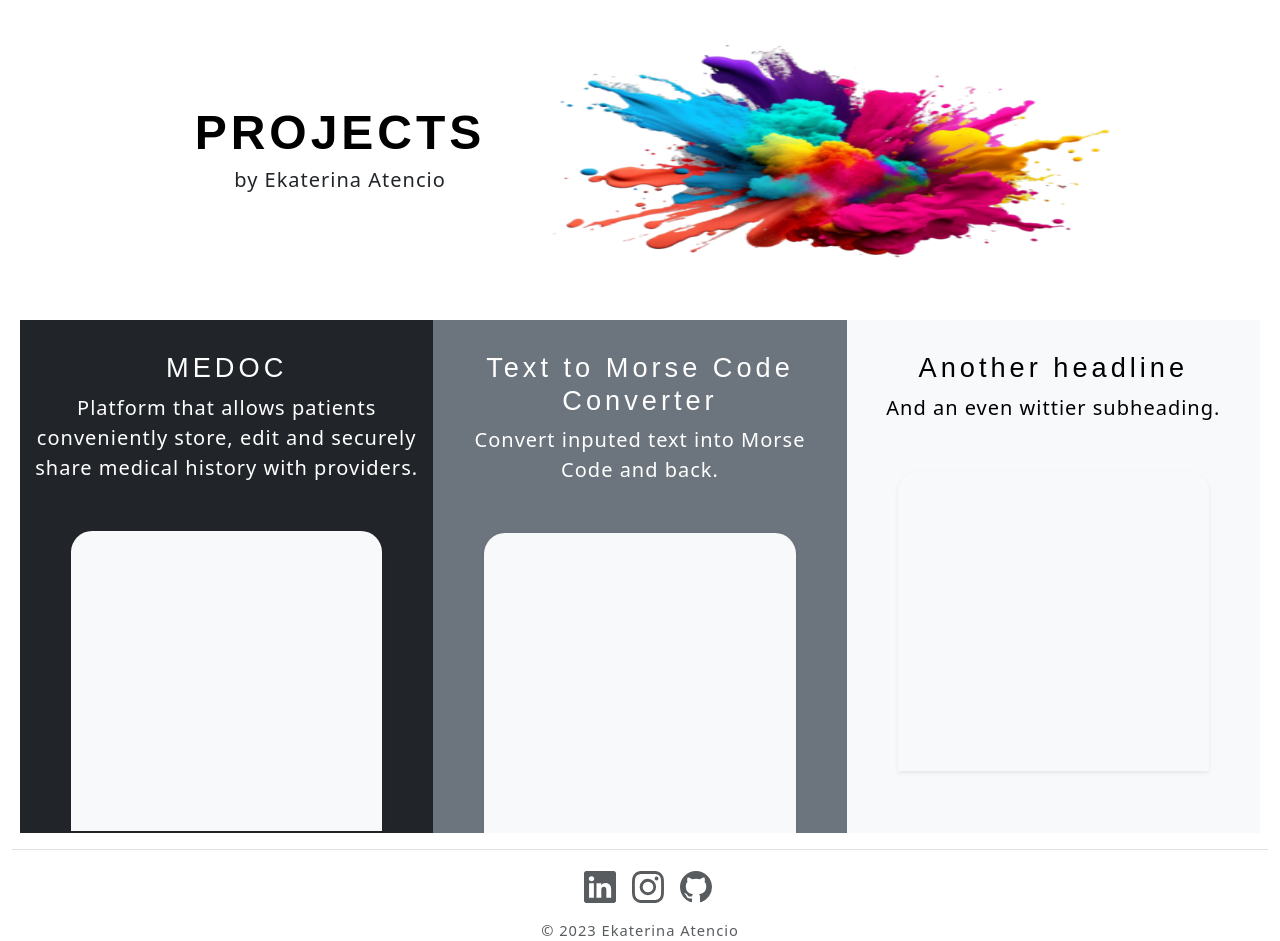
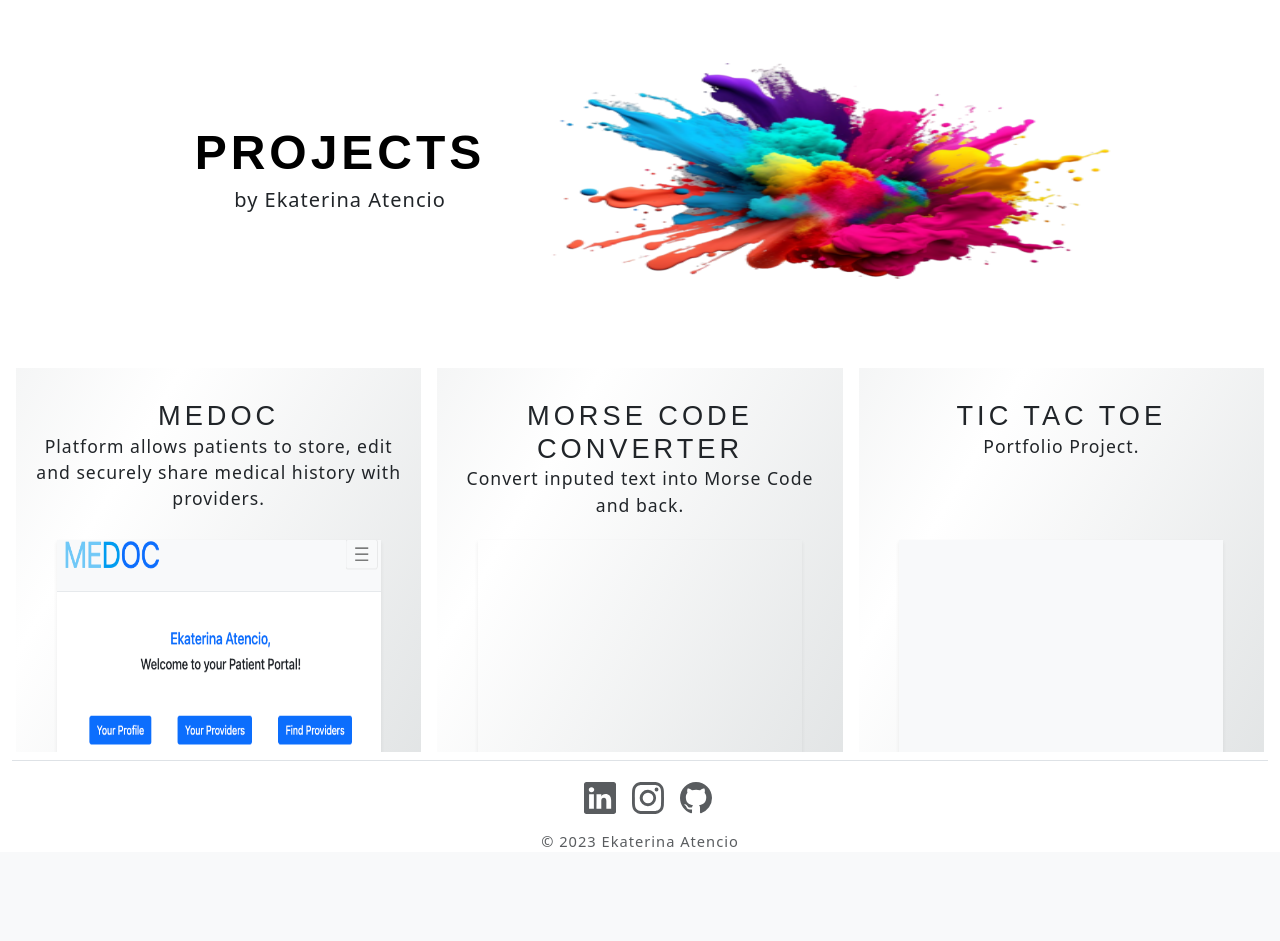
Before and after one commit to ekaten/Ekaterina_Atencio_Portfolio_Website, a Flask app: page /projects in a window 1280 px wide. Shown: the part 84-1025 px from the top of the page. After the commit the page ends 931 px from the top, so only its background shows below. Run offline with Flask 2, Linux system fonts and the light colour scheme; some libraries are stand-ins or nearby versions; some web fonts are replaced.

Commit message:
Finish Projects page. Medoc project added

```diff
--- a/main.py
+++ b/main.py
@@ -49,6 +49,11 @@ def skills():
     return render_template("skills.html")
 
 
+@app.route('/morse', methods=['GET', "POST"])
+def morse():
+    return render_template("morse.html")
+
+
 
 
 ################ RUN ##################
--- a/static/css/static.css
+++ b/static/css/static.css
@@ -114,16 +114,37 @@ hr {
 }
 
 .projects-container {
-    width: calc(100vw - 64px);
+    width: calc(100vw - 16px);
     padding: 0 !important;
-    margin-left: auto;
-    margin-right: auto;
+}
+
+.projects-row {
+    margin: 0 !important;
+    padding: 0 !important;
 }
 
 .project {
-    margin-right: 0 !important;
-    margin-bottom: 16px;
-    max-height: calc(100vw - 64px);
+    max-height: 400px;
+    border: 8px solid white;
+    padding: 0 !important;
+    }
+
+.project-link {
+    width: 100%;
+    height: 100%;
+    text-decoration: none;
+    color: inherit;
+
+}
+
+.project-description-div{
+    height: 30%;
+    width: 90%;
+    margin: auto;
+}
+
+.project-description {
+    font-size: 1.1rem;
 }
 
 .project-heading {
@@ -131,6 +152,33 @@ hr {
     font-size: 1.7rem;
     letter-spacing: 4px;
     font-stretch: extra-expanded;
+    margin-bottom: 0 !important;
+}
+
+.project-snap{
+    max-height: 60%;
+    margin-top: 10%;
+    margin-bottom: 0;
+}
+
+/* ANIMATIONS */
+
+.gradient-background {
+  background: linear-gradient(300deg, #DCDFE0, #FFFFFF, #DCDFE0);
+  background-size: 180% 180%;
+  animation: gradient-animation 18s ease infinite;
+}
+
+@keyframes gradient-animation {
+  0% {
+    background-position: 0% 50%;
+  }
+  50% {
+    background-position: 100% 50%;
+  }
+  100% {
+    background-position: 0% 50%;
+  }
 }
 
 
@@ -139,6 +187,11 @@ hr {
 @media (max-width: 770px) {
     .projects-banner {
         padding-bottom: 50px;
+        padding-top: 10px;
+    }
+
+    .project-snap {
+        margin-top: 40px;
     }
 }
 
@@ -163,3 +216,24 @@ hr {
         background-size: 90vw 80vh;
     }
 }
+
+@media (max-width: 470px) {
+    .project-snap {
+        height: 70%
+    }
+
+}
+
+@media (max-width: 330px) {
+    .project {
+        height: 200px;
+    }
+    .project-description {
+    height: 100%;
+    }
+    .project-snap {
+        display: none;
+    }
+
+
+}
--- /dev/null
+++ b/templates/morse.html
@@ -0,0 +1,5 @@
+{% include "header.html" %}
+
+<h1> Morse Code Converter</h1>
+
+{% include "footer.html" %}
--- a/templates/projects.html
+++ b/templates/projects.html
@@ -8,9 +8,9 @@
 
 <div class="projects-banner container col-xxl-10" >
 
-              <div class="row flex-md-row-reverse align-items-center justify-content-center " style="height:40vh; max-width: 1800px; " >
+              <div class="row flex-md-row-reverse align-items-center justify-content-center " style="height:45vh; max-width: 1800px; " >
 
-              <div class="splash col-10 col-sm-3 col-md-6 col-lg-6 col-xl-7 align-items-center justify-content-center"  style=" padding: 7rem 2rem; background:transparent url('static/img/color-splash1-projects.png'); background-size: 100% 120%; background-position:center; background-repeat: no-repeat; height: 65%; width: 60%; min-height: 230px; min-width: 300px; max-width: 600px;   "></div>
+              <div class="splash col-10 col-sm-3 col-md-6 col-lg-6 col-xl-7 align-items-center justify-content-center"  style=" padding: 7rem 2rem; background:transparent url('static/img/color-splash1-projects.png'); background-size: 100% 120%; background-position:center; background-repeat: no-repeat; height: 65%; width: 60%; min-height: 230px; min-width: 270px; max-width: 600px;   "></div>
 
               <div class="col-md-4 col-lg-4 text-center">
                       <h1 class=" heading display-5 fw-bold text-body-emphasis lh-1 mt-2 mb-2">PROJECTS</h1>
@@ -23,33 +23,40 @@
 <!--  PROJECTS  -->
 
   <div class="projects-container container-fluid position-relative">
-  <div class="row">
-      <a href="https://medoc.ekaterinaatencio.com/"></a>
-          <div class="project col-12 col-lg-4 col-sm-6 text-bg-dark text-center overflow-hidden">
-        <div class="my-3 py-3">
-          <h2 class="project-heading display-5">MEDOC</h2>
-          <p class="project-description lead">Platform that allows patients conveniently store, edit and securely share medical
+  <div class="projects-row row">
+
+
+      <div class="project gradient-background col-12 col-md-6 col-lg-4 text-center overflow-hidden">
+          <a class="project-link" href="https://medoc.ekaterinaatencio.com/" target="_blank" >
+            <div class="project-description-div my-3 py-3">
+              <h2 class="project-description project-heading display-5">MEDOC</h2>
+              <p class="project-description lead">Platform allows patients to store, edit and securely share medical
     history with providers.</p>
             </div>
-        <div class="bg-body-tertiary shadow-sm mx-auto" style="width: 80%; height: 300px; border-radius: 21px 21px 0 0;"></div>
+            <div class="project-snap bg-body-tertiary shadow-sm mx-auto" style="width: 80%; height: 300px; ; background:transparent url('static/img/medoc.png'); background-size: 100% 120%; background-position:center; background-repeat: no-repeat;"></div>
+         </a>
     </div>
 
 
 
-     <div class="project col-12 col-lg-4 col-sm-6 text-bg-secondary text-center overflow-hidden">
-        <div class="my-3 py-3">
-          <h2 class="project-heading display-5">Text to Morse Code Converter</h2>
+     <div class="project gradient-background col-12 col-md-6 col-lg-4  text-center overflow-hidden">
+         <a class="project-link" href="{{url_for('morse')}}" target="_blank" >
+            <div class="project-description-div my-3 py-3">
+              <h2 class="project-heading display-5">MORSE CODE CONVERTER</h2>
               <p class="project-description lead">Convert inputed text into Morse Code and back.</p>
             </div>
-        <div class="bg-body-tertiary shadow-sm mx-auto" style="width: 80%; height: 300px; border-radius: 21px 21px 0 0;"></div>
+            <div class="project-snap shadow-sm mx-auto" style="width: 80%; height: 300px;"></div>
+         </a>
       </div>
 
-      <div class="project col-12 col-lg-4 col-sm-6 text-bg-light text-center overflow-hidden">
-        <div class="my-3 py-3">
-          <h2 class="project-heading display-5">Another headline</h2>
-          <p class="project-description lead">And an even wittier subheading.</p>
+      <div class="project gradient-background col-12 col-md-6 col-lg-4 text-center overflow-hidden">
+          <a class="project-link" href="https://medoc.ekaterinaatencio.com/" target="_blank" >
+            <div class="project-description-div my-3 py-3">
+              <h2 class="project-heading display-5">TIC TAC TOE</h2>
+              <p class="project-description lead">Portfolio Project.</p>
             </div>
-        <div class="bg-body-tertiary shadow-sm mx-auto" style="width: 80%; height: 300px; border-radius: 21px 21px 0 0;"></div>
+            <div class="project-snap bg-body-tertiary shadow-sm mx-auto" style="width: 80%; height: 300px; "></div>
+          </a>
       </div>
 
     </div>
```
Also changed, not shown: static/img/medoc.png (added). Lines whose indentation alone changed are shown as unchanged.
